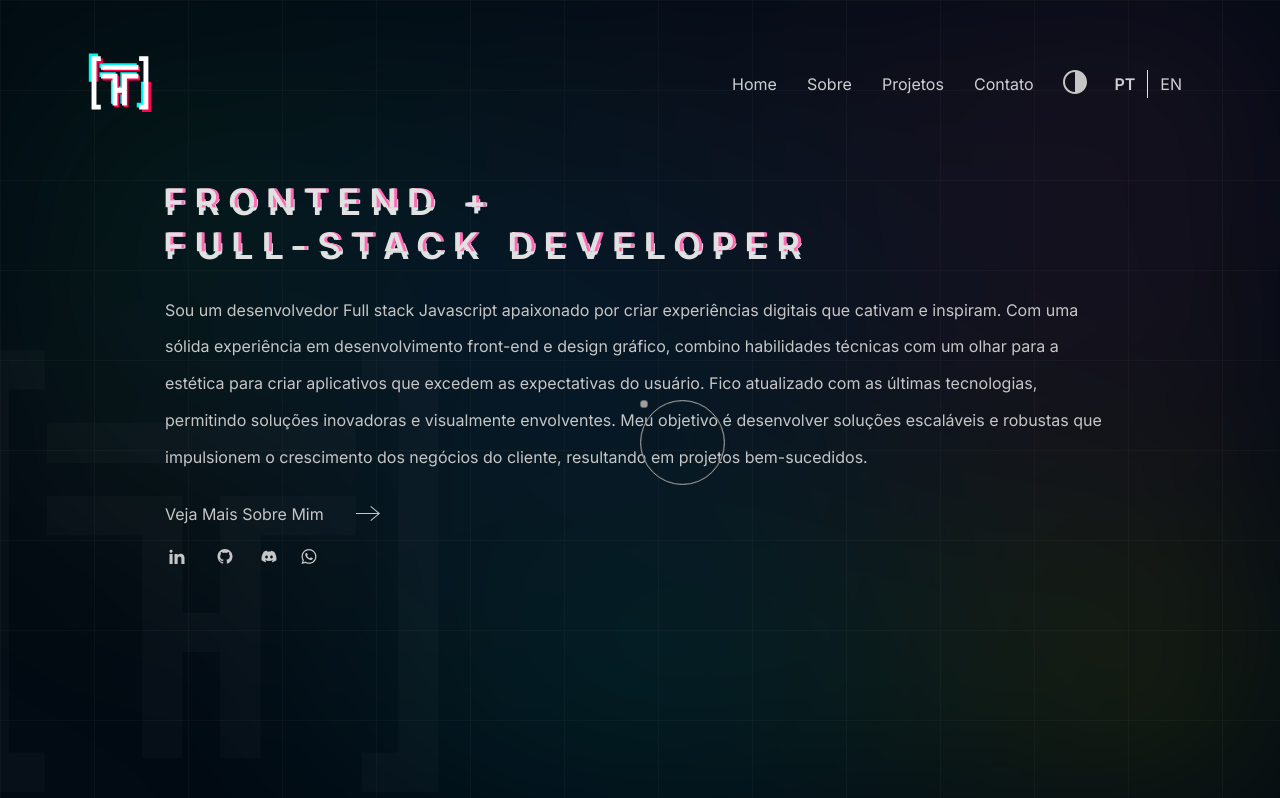
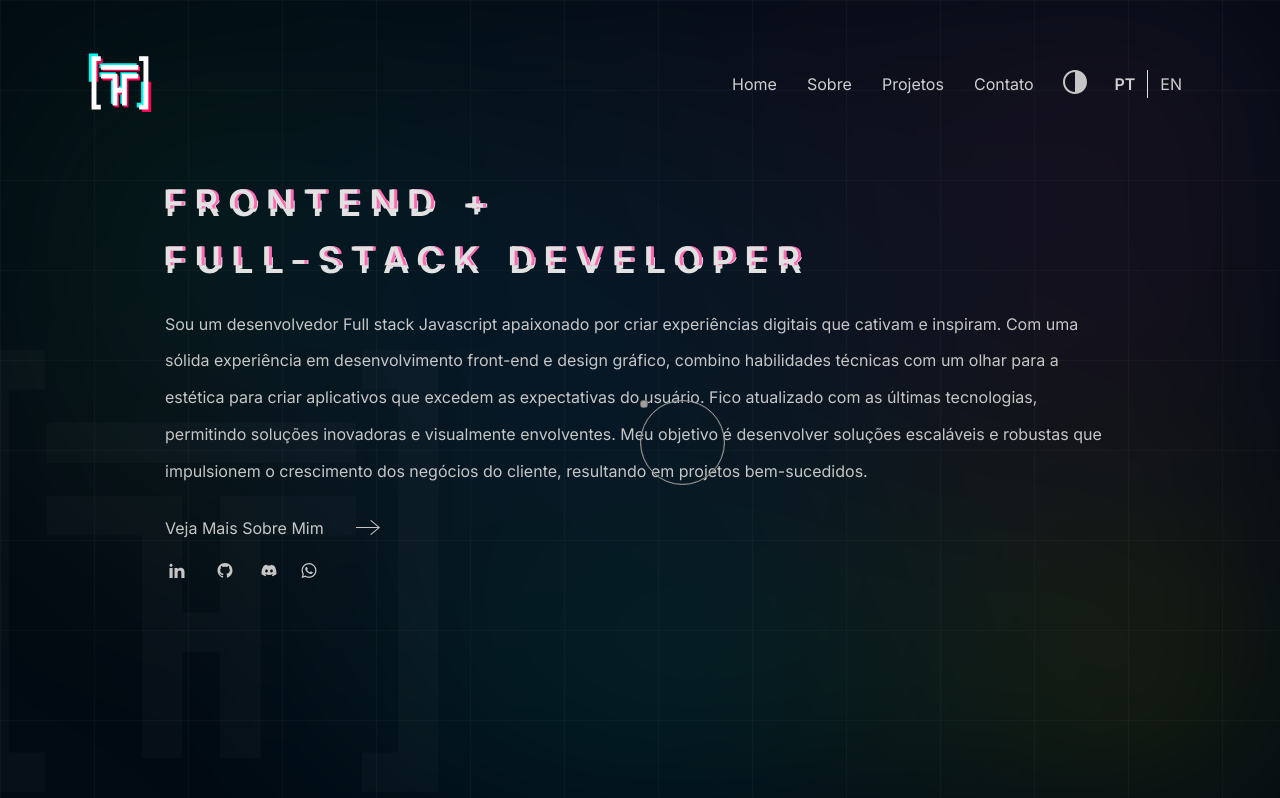
Before and after one commit to ThiagoHonoP/portfolio, a Next.js app: page / in a window 1280 px wide. Built offline with nearby package versions, Linux system fonts and the light colour scheme; no server answers.

Commit message:
style: change space text Main

```diff
--- a/src/components/Layout/styles.ts
+++ b/src/components/Layout/styles.ts
@@ -256,7 +256,7 @@ export const PageSection = styled.div`
     text-transform: uppercase;
     font-size: 2.275em;
     font-weight: 500;
-    margin: 0rem 0rem 1.5rem;
+    margin: 0.8rem 0rem 1.5rem;
     position: relative;
     font-weight: 600;
     letter-spacing: 9.9px;
```
